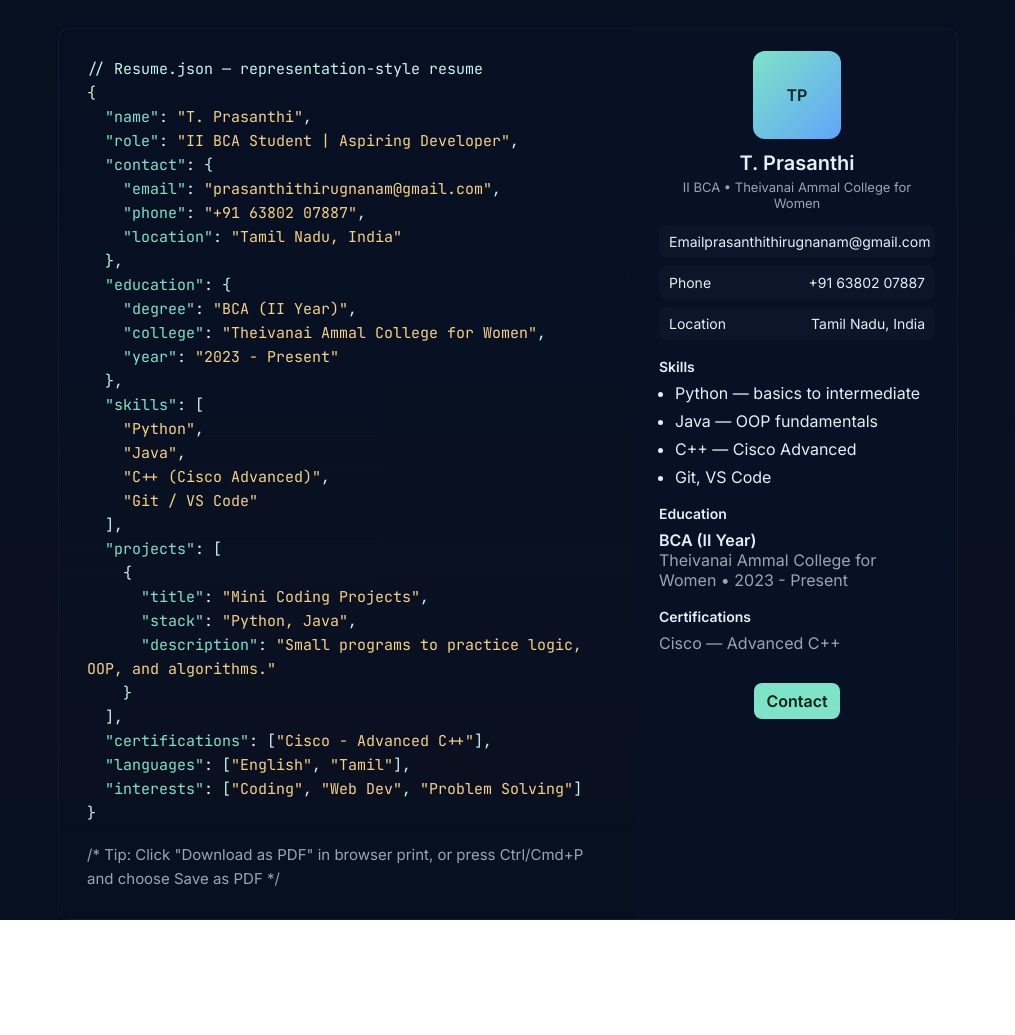
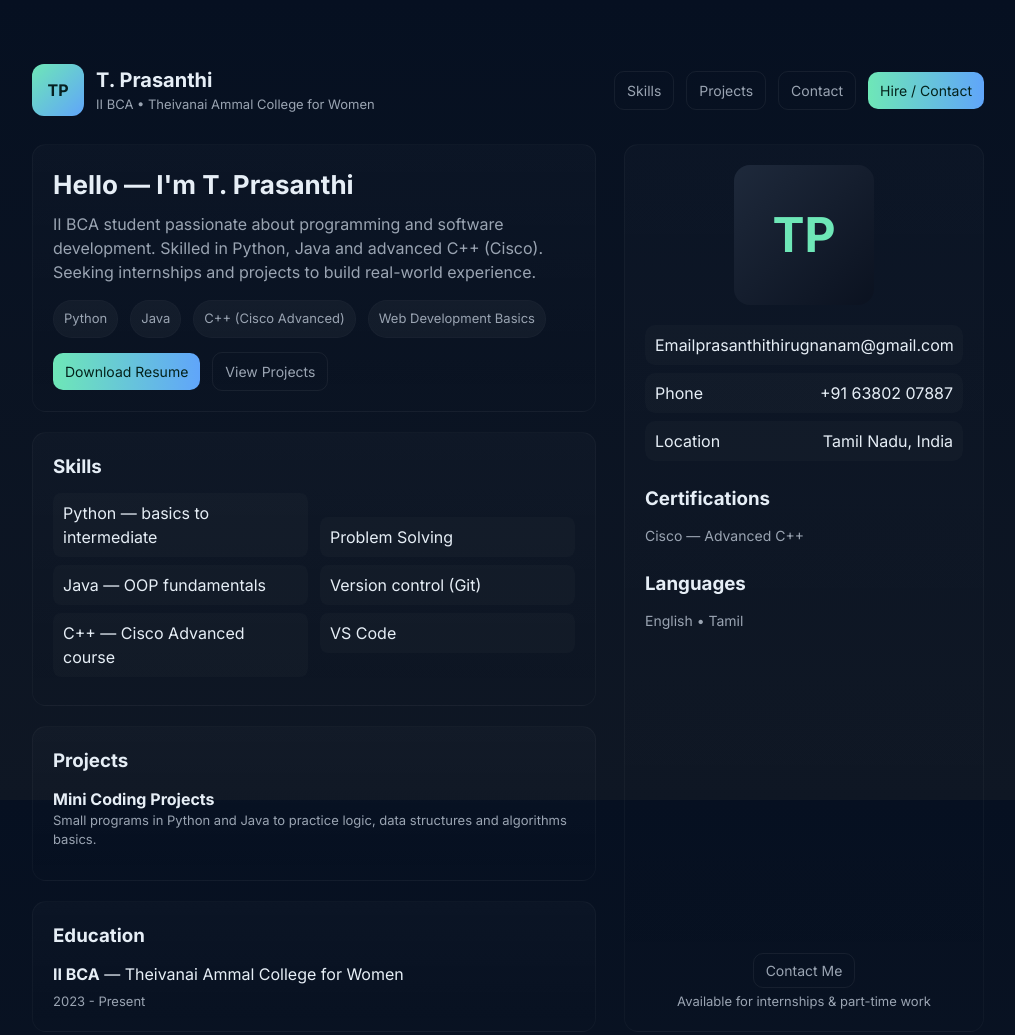
Before and after one commit to puvishasundar/codsoft-prasanthi, a plain HTML site: page index.html in a window 1280 px wide. Shown: the top 1035 px of the page, without its empty margins (132-1147 px from the left). Before the commit the page ends 920 px from the top, so only its background shows below. Drawn offline with Linux system fonts and the light colour scheme.

Commit message:
Add files via upload

```diff
--- a/index.html
+++ b/index.html
@@ -4,129 +4,181 @@
 <head>
   <meta charset="utf-8" />
   <meta name="viewport" content="width=device-width,initial-scale=1" />
-  <title>T. Prasanthi — Resume</title>
-  <meta name="description" content="Resume — T. Prasanthi | II BCA" />
-  <link href="https://fonts.googleapis.com/css2?family=JetBrains+Mono:wght@400;600;700&family=Inter:wght@300;400;600&display=swap" rel="stylesheet">
-  <style>
+  <title>T. Prasanthi — Portfolio</title>
+  <meta name="description" content="T. Prasanthi — II BCA student. Python • Java • C++ (Cisco Advanced)." />  <!-- Google Font -->  <link href="https://fonts.googleapis.com/css2?family=Inter:wght@300;400;600;700&display=swap" rel="stylesheet">  <style>
     :root{
-      --bg:#0b1020; --panel:#071025; --muted:#9aa4b2; --accent:#7ee3c7; --code:#c9f6e6;
+      --bg: #0f1724; /* dark navy */
+      --card: #0b1220;
+      --muted: #9aa4b2;
+      --accent: #6ee7b7; /* mint */
+      --glass: rgba(255,255,255,0.04);
+      color-scheme: dark;
     }
     *{box-sizing:border-box}
-    html,body{height:100%;margin:0;font-family:Inter,system-ui,-apple-system,Segoe UI,Roboto,Helvetica,Arial}
-    body{background:linear-gradient(180deg,#061021 0%,var(--bg) 100%);color:#e6eef6;padding:28px}/* Resume wrapper */
-.resume{max-width:900px;margin:0 auto;background:linear-gradient(180deg,rgba(255,255,255,0.02),transparent);border:1px solid rgba(255,255,255,0.03);border-radius:12px;overflow:hidden;display:grid;grid-template-columns:1fr 320px}
-@media (max-width:880px){.resume{grid-template-columns:1fr;}}
+    html,body{height:100%;margin:0;font-family:Inter,system-ui,-apple-system,Segoe UI,Roboto,'Helvetica Neue',Arial}
+    body{background:linear-gradient(180deg,#061021 0%,var(--bg) 100%);color:#e6eef6;line-height:1.5}
+    .container{max-width:1000px;margin:40px auto;padding:24px}
 
-/* Code-like left */
-.code-panel{padding:28px;background:linear-gradient(180deg,#061022,transparent);font-family:'JetBrains Mono','Courier New',monospace;font-size:15px;line-height:1.6;color:var(--code)}
-.code-line{white-space:pre-wrap}
-.key{color:var(--accent)}
-.string{color:#f6d186}
-.muted{color:var(--muted);font-family:Inter,system-ui}
+    /* Header */
+    header{display:flex;align-items:center;justify-content:space-between;gap:16px}
+    .brand{display:flex;align-items:center;gap:12px}
+    .logo{width:52px;height:52px;border-radius:12px;background:linear-gradient(135deg,var(--accent),#60a5fa);display:grid;place-items:center;font-weight:700;color:#062021}
+    .brand h1{margin:0;font-size:20px}
+    .nav{display:flex;gap:12px;align-items:center}
+    .btn{background:transparent;border:1px solid rgba(255,255,255,0.06);padding:8px 12px;border-radius:10px;color:var(--muted);text-decoration:none;font-size:14px}
+    .btn.primary{background:linear-gradient(90deg,var(--accent),#60a5fa);color:#04221b;border:0}
 
-/* Right side info */
-.side{background:var(--panel);padding:22px}
-.avatar{width:88px;height:88px;border-radius:12px;background:linear-gradient(135deg,var(--accent),#60a5fa);display:grid;place-items:center;font-weight:700;color:#022; font-family:Inter;margin:0 auto}
-h1{font-size:20px;margin:12px 0 4px;text-align:center}
-p.title{margin:0;text-align:center;color:var(--muted);font-size:13px}
-.contact{margin-top:14px}
-.contact div{display:flex;justify-content:space-between;padding:8px 10px;border-radius:8px;background:rgba(255,255,255,0.02);margin-bottom:8px;font-size:14px}
-.section{margin-top:18px}
-.section h4{margin:0 0 8px 0;font-size:14px}
-ul{margin:0;padding-left:16px}
-li{margin-bottom:8px}
+    /* Hero */
+    .hero{display:grid;grid-template-columns:1fr 360px;gap:28px;margin-top:28px}
+    @media (max-width:900px){.hero{grid-template-columns:1fr}.container{padding:16px}}
 
-/* Print-friendly */
-@media print{
-  body{padding:0}
-  .resume{box-shadow:none;border:none;grid-template-columns:1fr 300px}
-  .side{background:#fff;color:#000}
-  .code-panel{background:#fff;color:#000}
-  .avatar{background:#eee}
-}
+    .card{background:linear-gradient(180deg,rgba(255,255,255,0.02),transparent);padding:20px;border-radius:14px;border:1px solid rgba(255,255,255,0.03)}
 
-/* Small helpers */
-.btn{display:inline-block;padding:8px 12px;border-radius:8px;background:var(--accent);color:#04221b;text-decoration:none;font-weight:600;margin-top:12px}
+    .intro h2{margin:0 0 8px 0;font-size:26px}
+    .intro p{margin:0 0 16px;color:var(--muted)}
+    .meta{display:flex;gap:12px;flex-wrap:wrap}
+    .chip{background:var(--glass);padding:8px 10px;border-radius:999px;font-size:13px;color:var(--muted);border:1px solid rgba(255,255,255,0.02)}
 
-  </style>
-</head>
+    /* Right column */
+    .profile{display:flex;flex-direction:column;gap:12px;align-items:center}
+    .avatar{width:140px;height:140px;border-radius:16px;background:linear-gradient(135deg,#1e293b,#0b1220);display:grid;place-items:center;font-size:48px;font-weight:700;color:var(--accent)}
+    .contact-list{width:100%}
+    .contact-item{display:flex;justify-content:space-between;padding:8px 10px;border-radius:10px;margin-top:8px;background:rgba(255,255,255,0.02)}
+
+    /* Sections */
+    section{margin-top:20px}
+    h3{margin:0 0 12px 0}
+    ul{margin:0;padding:0;list-style:none}
+    li.skill{padding:8px 10px;border-radius:8px;background:rgba(255,255,255,0.02);margin-bottom:8px}
+
+    /* Footer */
+    footer{margin-top:36px;text-align:center;color:var(--muted);font-size:13px}
+
+    /* small helpers */
+    .row{display:flex;gap:12px;align-items:center}
+    a.social{color:var(--muted);text-decoration:none;font-size:14px}
+
+    /* CTA row */
+    .cta{display:flex;gap:12px;align-items:center;margin-top:14px}
+
+  </style></head>
 <body>
-  <div class="resume" role="main">
-    <div class="code-panel" aria-label="Resume as code">
-      <div class="code-line">// Resume.json — representation-style resume</div>
-      <div class="code-line">{</div>
-      <div class="code-line">  <span class="key">"name"</span>: <span class="string">"T. Prasanthi"</span>,</div>
-      <div class="code-line">  <span class="key">"role"</span>: <span class="string">"II BCA Student | Aspiring Developer"</span>,</div>
-      <div class="code-line">  <span class="key">"contact"</span>: {</div>
-      <div class="code-line">    <span class="key">"email"</span>: <span class="string">"prasanthithirugnanam@gmail.com"</span>,</div>
-      <div class="code-line">    <span class="key">"phone"</span>: <span class="string">"+91 63802 07887"</span>,</div>
-      <div class="code-line">    <span class="key">"location"</span>: <span class="string">"Tamil Nadu, India"</span></div>
-      <div class="code-line">  },</div><div class="code-line">  <span class="key">"education"</span>: {</div>
-  <div class="code-line">    <span class="key">"degree"</span>: <span class="string">"BCA (II Year)"</span>,</div>
-  <div class="code-line">    <span class="key">"college"</span>: <span class="string">"Theivanai Ammal College for Women"</span>,</div>
-  <div class="code-line">    <span class="key">"year"</span>: <span class="string">"2023 - Present"</span></div>
-  <div class="code-line">  },</div>
+  <div class="container">
+    <header>
+      <div class="brand">
+        <div class="logo">TP</div>
+        <div>
+          <h1>T. Prasanthi</h1>
+          <div style="font-size:13px;color:var(--muted)">II BCA • Theivanai Ammal College for Women</div>
+        </div>
+      </div><nav class="nav">
+    <a class="btn" href="#skills">Skills</a>
+    <a class="btn" href="#projects">Projects</a>
+    <a class="btn" href="#contact">Contact</a>
+    <a class="btn primary" href="mailto:prasanthithirugnanam@gmail.com">Hire / Contact</a>
+  </nav>
+</header>
 
-  <div class="code-line">  <span class="key">"skills"</span>: [</div>
-  <div class="code-line">    <span class="string">"Python"</span>,</div>
-  <div class="code-line">    <span class="string">"Java"</span>,</div>
-  <div class="code-line">    <span class="string">"C++ (Cisco Advanced)"</span>,</div>
-  <div class="code-line">    <span class="string">"Git / VS Code"</span></div>
-  <div class="code-line">  ],</div>
+<main class="hero">
+  <div>
+    <div class="card intro">
+      <h2>Hello — I'm <strong>T. Prasanthi</strong></h2>
+      <p>II BCA student passionate about programming and software development. Skilled in Python, Java and advanced C++ (Cisco). Seeking internships and projects to build real-world experience.</p>
 
-  <div class="code-line">  <span class="key">"projects"</span>: [</div>
-  <div class="code-line">    {</div>
-  <div class="code-line">      <span class="key">"title"</span>: <span class="string">"Mini Coding Projects"</span>,</div>
-  <div class="code-line">      <span class="key">"stack"</span>: <span class="string">"Python, Java"</span>,</div>
-  <div class="code-line">      <span class="key">"description"</span>: <span class="string">"Small programs to practice logic, OOP, and algorithms."</span></div>
-  <div class="code-line">    }</div>
-  <div class="code-line">  ],</div>
+      <div class="meta">
+        <div class="chip">Python</div>
+        <div class="chip">Java</div>
+        <div class="chip">C++ (Cisco Advanced)</div>
+        <div class="chip">Web Development Basics</div>
+      </div>
 
-  <div class="code-line">  <span class="key">"certifications"</span>: [<span class="string">"Cisco - Advanced C++"</span>],</div>
-  <div class="code-line">  <span class="key">"languages"</span>: [<span class="string">"English"</span>, <span class="string">"Tamil"</span>],</div>
-  <div class="code-line">  <span class="key">"interests"</span>: [<span class="string">"Coding"</span>, <span class="string">"Web Dev"</span>, <span class="string">"Problem Solving"</span>]</div>
-  <div class="code-line">}</div>
+      <div class="cta">
+        <a class="btn primary" href="#contact">Download Resume</a>
+        <a class="btn" href="#projects">View Projects</a>
+      </div>
+    </div>
 
-  <div style="margin-top:18px" class="muted">/* Tip: Click "Download as PDF" in browser print, or press Ctrl/Cmd+P and choose Save as PDF */</div>
-</div>
+    <section id="skills" class="card">
+      <h3>Skills</h3>
+      <div class="row" style="flex-wrap:wrap">
+        <ul style="flex:1;min-width:200px">
+          <li class="skill">Python — basics to intermediate</li>
+          <li class="skill">Java — OOP fundamentals</li>
+          <li class="skill">C++ — Cisco Advanced course</li>
+        </ul>
+        <ul style="flex:1;min-width:200px">
+          <li class="skill">Problem Solving</li>
+          <li class="skill">Version control (Git)</li>
+          <li class="skill">VS Code</li>
+        </ul>
+      </div>
+    </section>
 
-<aside class="side" aria-label="Contact and summary">
-  <div class="avatar">TP</div>
-  <h1>T. Prasanthi</h1>
-  <p class="title">II BCA • Theivanai Ammal College for Women</p>
+    <section id="projects" class="card">
+      <h3>Projects</h3>
+      <ul>
+        <li style="margin-bottom:10px">
+          <strong>Mini Coding Projects</strong>
+          <div style="color:var(--muted);font-size:13px">Small programs in Python and Java to practice logic, data structures and algorithms basics.</div>
+        </li>
+      </ul>
+    </section>
 
-  <div class="contact" id="contact">
-    <div><span>Email</span><span>prasanthithirugnanam@gmail.com</span></div>
-    <div><span>Phone</span><span>+91 63802 07887</span></div>
-    <div><span>Location</span><span>Tamil Nadu, India</span></div>
+    <section id="education" class="card">
+      <h3>Education</h3>
+      <div><strong>II BCA</strong> — Theivanai Ammal College for Women</div>
+      <div style="color:var(--muted);font-size:13px;margin-top:6px">2023 - Present</div>
+    </section>
+
   </div>
 
-  <div class="section">
-    <h4>Skills</h4>
-    <ul>
-      <li>Python — basics to intermediate</li>
-      <li>Java — OOP fundamentals</li>
-      <li>C++ — Cisco Advanced</li>
-      <li>Git, VS Code</li>
-    </ul>
-  </div>
+  <aside class="profile card">
+    <div class="avatar">TP</div>
 
-  <div class="section">
-    <h4>Education</h4>
-    <div><strong>BCA (II Year)</strong></div>
-    <div class="muted">Theivanai Ammal College for Women • 2023 - Present</div>
-  </div>
+    <div class="contact-list">
+      <div class="contact-item"><div>Email</div><div>prasanthithirugnanam@gmail.com</div></div>
+      <div class="contact-item"><div>Phone</div><div>+91 63802 07887</div></div>
+      <div class="contact-item"><div>Location</div><div>Tamil Nadu, India</div></div>
+    </div>
 
-  <div class="section">
-    <h4>Certifications</h4>
-    <div class="muted">Cisco — Advanced C++</div>
-  </div>
+    <div style="width:100%">
+      <h3 style="margin-top:12px">Certifications</h3>
+      <div style="color:var(--muted);font-size:14px">Cisco — Advanced C++</div>
+    </div>
 
-  <div style="text-align:center;margin-top:18px">
-    <a class="btn" href="mailto:prasanthithirugnanam@gmail.com?subject=Resume%20Request">Contact</a>
-  </div>
-</aside>
+    <div style="width:100%">
+      <h3 style="margin-top:12px">Languages</h3>
+      <div style="color:var(--muted);font-size:14px">English • Tamil</div>
+    </div>
 
-  </div>
-</body>
+    <div style="width:100%;margin-top:auto;text-align:center">
+      <a class="btn" href="mailto:prasanthithirugnanam@gmail.com">Contact Me</a>
+      <div style="margin-top:10px;color:var(--muted);font-size:13px">Available for internships & part-time work</div>
+    </div>
+  </aside>
+</main>
+
+<footer>
+  Built with ❤ • <span style="color:var(--muted)">T. Prasanthi • II BCA — Theivanai Ammal College for Women</span>
+</footer>
+
+  </div>  <script>
+    // Smooth scroll for anchor links
+    document.querySelectorAll('a[href^="#"]').forEach(a=>{
+      a.addEventListener('click',function(e){
+        const target = document.querySelector(this.getAttribute('href'));
+        if(target){ e.preventDefault(); target.scrollIntoView({behavior:'smooth',block:'start'}); }
+      });
+    });
+
+    // Replace "Download Resume" link action: open mailto by default. Edit to point to PDF path when available.
+    document.querySelectorAll('a').forEach(a=>{
+      if(a.textContent.trim().toLowerCase().includes('download resume')){
+        a.addEventListener('click',function(e){
+          e.preventDefault();
+          window.location.href = 'mailto:prasanthithirugnanam@gmail.com?subject=Resume%20Request&body=Hi%20Prasanthi,%0A%0APlease%20send%20your%20resume.%0A%0AThanks';
+        });
+      }
+    });
+  </script></body>
 </html>
```
